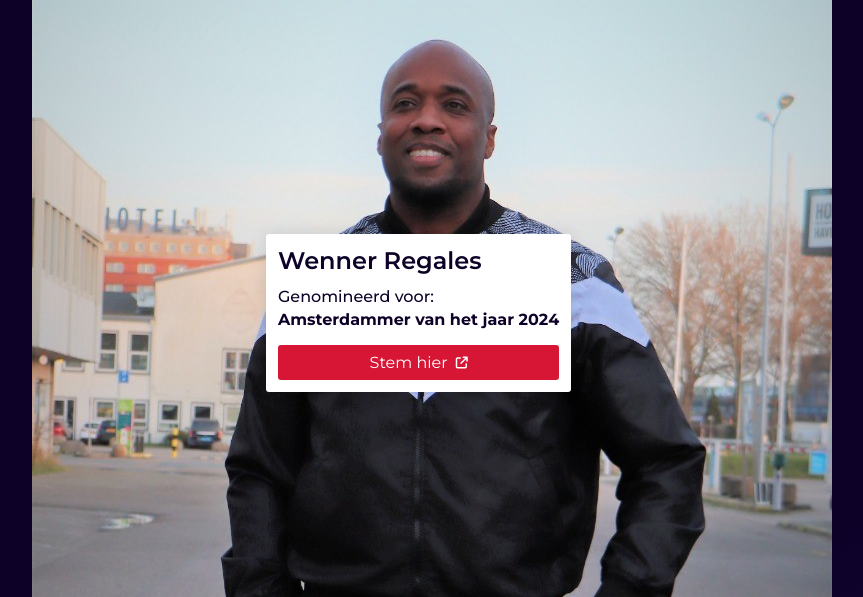
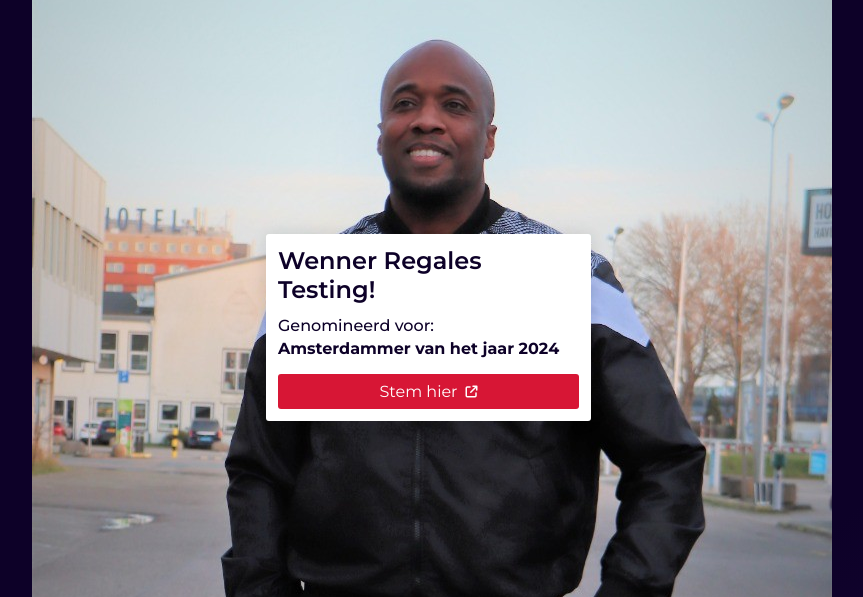
Before and after one commit to mikeyfe6/keepitreal, a Gatsby site: page / in a window 1280 px wide. Shown: the part 203-800 px from the top of the page, without its empty margins (140-1003 px from the left). Built offline with nearby package versions, Linux system fonts and the light colour scheme; Gatsby itself is replaced by a stand-in of ours.

Commit message:
Update hero.tsx

```diff
--- a/src/components/hero.tsx
+++ b/src/components/hero.tsx
@@ -25,7 +25,7 @@ const Hero: React.FC = () => {
 
 			<div className={heroStyles.name}>
 				<h1>
-					<span>Wenner Regales</span>
+					<span>Wenner Regales Testing!</span>
 					<span>
 						Genomineerd voor: <br />
 						<strong>Amsterdammer van het jaar 2024</strong>
```
